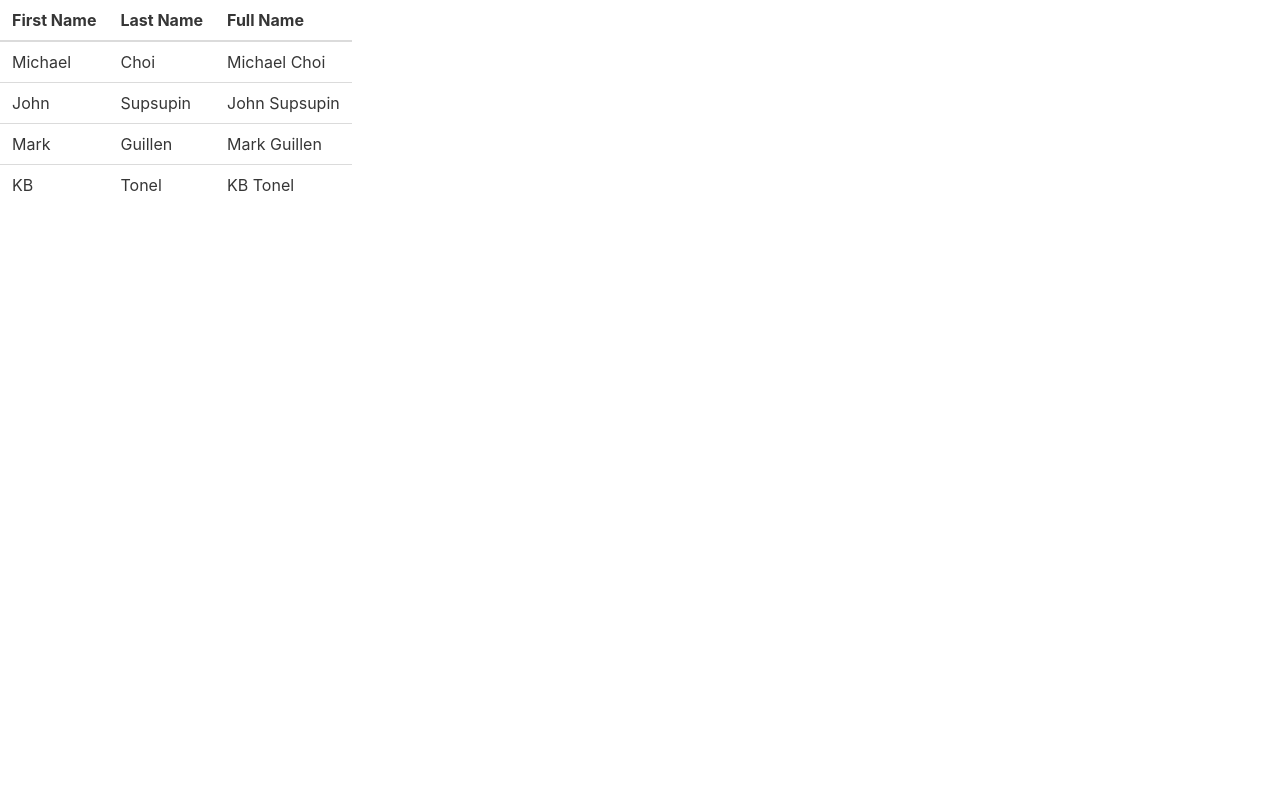
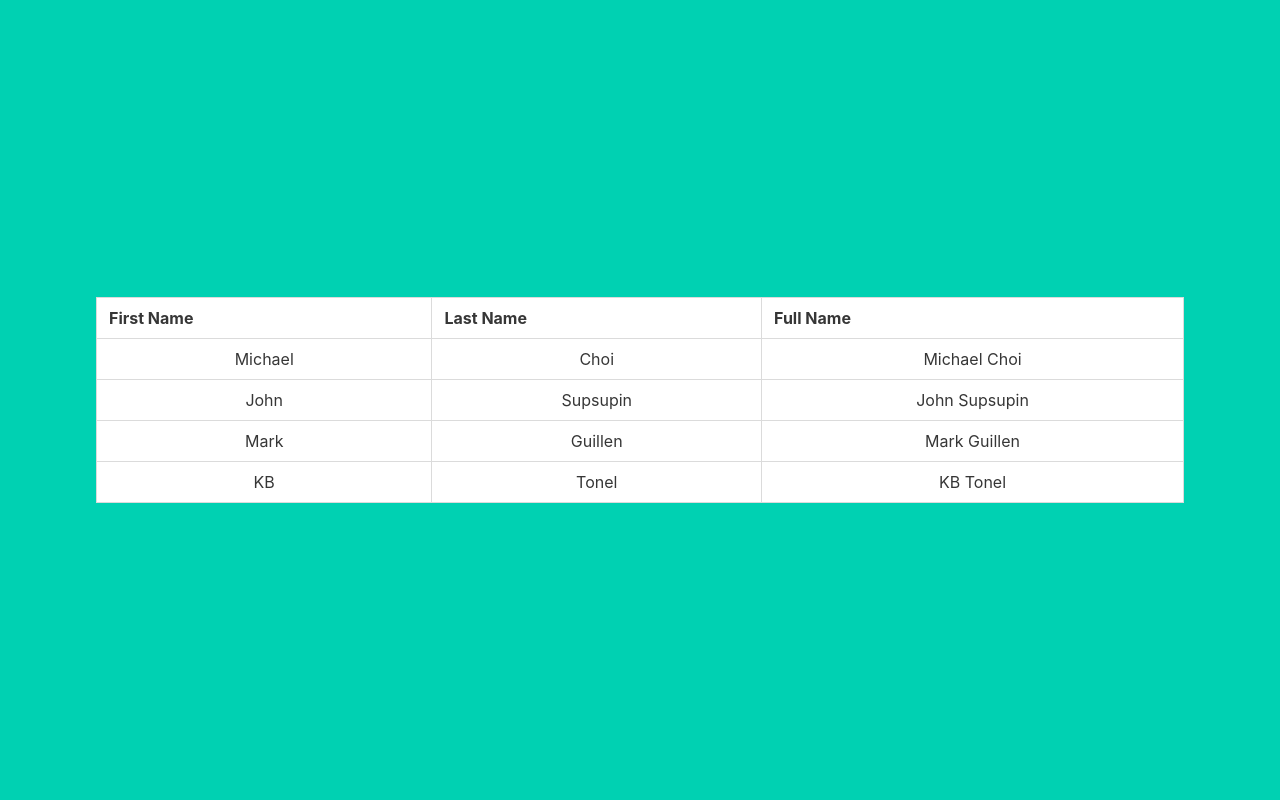
Before and after one commit to djdembeck/codingdojo, a Flask app: page / in a window 1280 px wide. Run offline with Flask 2, Linux system fonts and the light colour scheme.

Commit message:
polish bulma

```diff
--- a/2-python/flask/flask_fundamentals/day-4/html-table/templates/index.html
+++ b/2-python/flask/flask_fundamentals/day-4/html-table/templates/index.html
@@ -7,8 +7,10 @@
 	<title>HTML Table</title>
 	<link rel="stylesheet" href="https://cdn.jsdelivr.net/npm/bulma@0.9.2/css/bulma.min.css">
 </head>
-<body>
-	<table class="table">
+<body class="has-background-dark">
+	<section class="section hero is-fullheight is-primary">
+		<div class="hero-body">
+				<table class="table is-bordered is-hoverable is-fullwidth" style="text-align: center;;">
 					<thead>
 						<tr>
 							<th>First Name</th>
@@ -26,5 +28,7 @@
 						{% endfor %}
 					</tbody>
 				</table>
+		</div>
+	</section>
 </body>
 </html>
```
Lines whose indentation alone changed are shown as unchanged.
